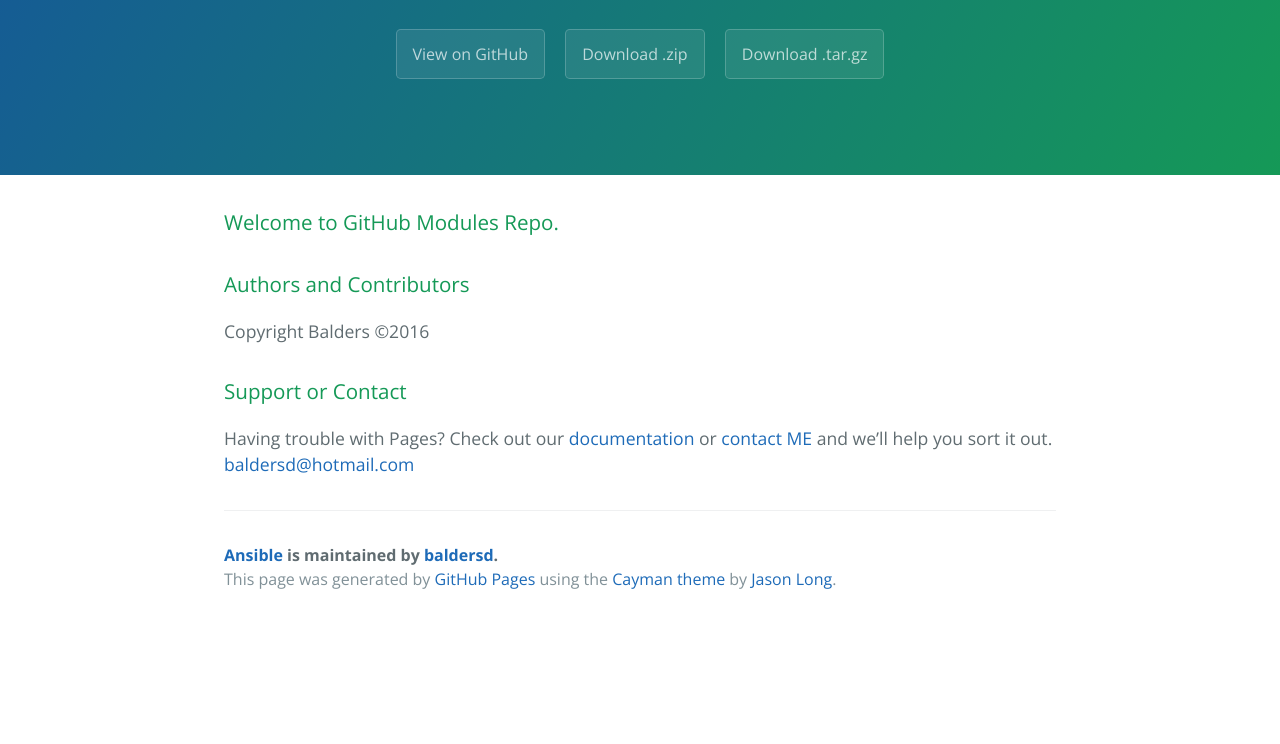
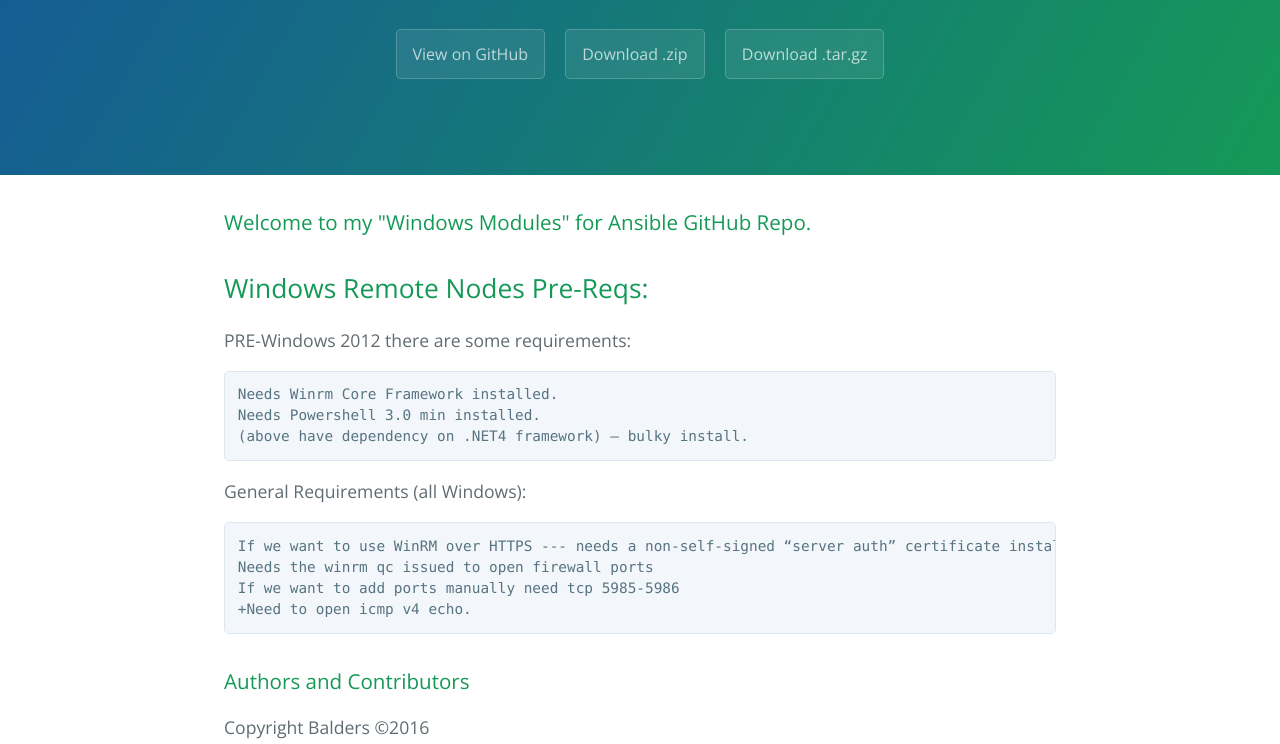
Before and after one commit to baldersd/Ansible, a plain HTML site: page index.html in a window 1280 px wide. Shown: the part 208-952 px from the top of the page. Before the commit the page ends 831 px from the top, so only its background shows below. Drawn offline with nearby package versions, Linux system fonts and the light colour scheme.

Commit message:
Create gh-pages branch via GitHub

```diff
--- a/index.html
+++ b/index.html
@@ -20,7 +20,25 @@
 
     <section class="main-content">
       <h3>
-<a id="welcome-to-github-modules-repo" class="anchor" href="#welcome-to-github-modules-repo" aria-hidden="true"><span aria-hidden="true" class="octicon octicon-link"></span></a>Welcome to GitHub Modules Repo.</h3>
+<a id="welcome-to-my-windows-modules-for-ansible-github-repo" class="anchor" href="#welcome-to-my-windows-modules-for-ansible-github-repo" aria-hidden="true"><span aria-hidden="true" class="octicon octicon-link"></span></a>Welcome to my "Windows Modules" for Ansible GitHub Repo.</h3>
+
+<h2>
+<a id="windows-remote-nodes-pre-reqs" class="anchor" href="#windows-remote-nodes-pre-reqs" aria-hidden="true"><span aria-hidden="true" class="octicon octicon-link"></span></a>Windows Remote Nodes Pre-Reqs:</h2>
+
+<p>PRE-Windows 2012 there are some requirements:</p>
+
+<pre><code>Needs Winrm Core Framework installed.
+Needs Powershell 3.0 min installed.
+(above have dependency on .NET4 framework) – bulky install.
+</code></pre>
+
+<p>General Requirements (all Windows):</p>
+
+<pre><code>If we want to use WinRM over HTTPS --- needs a non-self-signed “server auth” certificate installed into localmachine\my ----can generate this with powershell or a windows CA.
+Needs the winrm qc issued to open firewall ports
+If we want to add ports manually need tcp 5985-5986
++Need to open icmp v4 echo.
+</code></pre>
 
 <h3>
 <a id="authors-and-contributors" class="anchor" href="#authors-and-contributors" aria-hidden="true"><span aria-hidden="true" class="octicon octicon-link"></span></a>Authors and Contributors</h3>
@@ -30,8 +48,9 @@
 <h3>
 <a id="support-or-contact" class="anchor" href="#support-or-contact" aria-hidden="true"><span aria-hidden="true" class="octicon octicon-link"></span></a>Support or Contact</h3>
 
-<p>Having trouble with Pages? Check out our <a href="https://help.github.com/pages">documentation</a> or <a href="baldersd@hotmail.com">contact ME</a> and we’ll help you sort it out.
-<a href="mailto:baldersd@hotmail.com">baldersd@hotmail.com</a></p>
+<p>Having trouble with Pages? Check out our <a href="https://help.github.com/pages">documentation</a>.</p>
+
+<p>For information about this repo please <a href="baldersd@hotmail.com">contact ME</a> and I will try to assist.</p>
 
       <footer class="site-footer">
         <span class="site-footer-owner"><a href="https://github.com/baldersd/Ansible">Ansible</a> is maintained by <a href="https://github.com/baldersd">baldersd</a>.</span>
--- a/params.json
+++ b/params.json
@@ -1,6 +1,6 @@
 {
   "name": "Ansible",
   "tagline": "My Playbooks and Scripts",
-  "body": "### Welcome to GitHub Modules Repo.\r\n\r\n\r\n### Authors and Contributors\r\nCopyright Balders &copy;2016\r\n\r\n### Support or Contact\r\nHaving trouble with Pages? Check out our [documentation](https://help.github.com/pages) or [contact ME](baldersd@hotmail.com) and we’ll help you sort it out.\r\nbaldersd@hotmail.com\r\n",
+  "body": "### Welcome to my \"Windows Modules\" for Ansible GitHub Repo.\r\n\r\nWindows Remote Nodes Pre-Reqs:\r\n--------------------------------\r\nPRE-Windows 2012 there are some requirements:\r\n\r\n    Needs Winrm Core Framework installed.\r\n    Needs Powershell 3.0 min installed.\r\n    (above have dependency on .NET4 framework) – bulky install.\r\n\r\nGeneral Requirements (all Windows):\r\n\r\n    If we want to use WinRM over HTTPS --- needs a non-self-signed “server auth” certificate installed into localmachine\\my ----can generate this with powershell or a windows CA.\r\n    Needs the winrm qc issued to open firewall ports\r\n    If we want to add ports manually need tcp 5985-5986\r\n    +Need to open icmp v4 echo.\r\n\r\n### Authors and Contributors\r\nCopyright Balders &copy;2016\r\n\r\n### Support or Contact\r\nHaving trouble with Pages? Check out our [documentation](https://help.github.com/pages).\r\n\r\nFor information about this repo please [contact ME](baldersd@hotmail.com) and I will try to assist.\r\n",
   "note": "Don't delete this file! It's used internally to help with page regeneration."
 }
```
